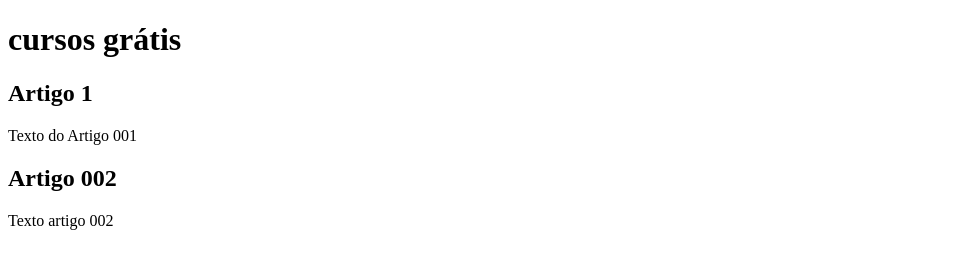
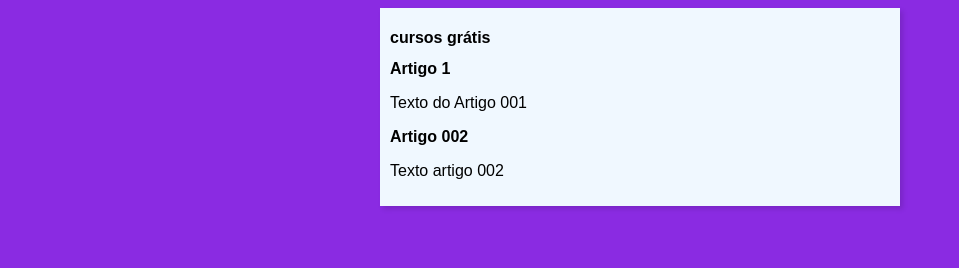
Before and after one commit to Gustavo-Zanlorenzi-Rutyna/projeto-site, a plain HTML site: page index.html in a window 1280 px wide. Shown: the whole page, without its empty margins (0-959 px from the left). Drawn offline with Linux system fonts and the light colour scheme.

Commit message:
iniciei o design

```diff
--- /dev/null
+++ b/estilos/style.css
@@ -0,0 +1,16 @@
+* {
+    font-family: Arial, Helvetica, sans-serif;
+    font-size: 16px;
+
+}
+body {
+    background-color: blueviolet;
+
+}
+main {
+    background-color: aliceblue;
+    width: 500px;
+    margin: auto;
+    padding: 10px;
+    box-shadow: 3px 3px 5px rgba(0, 0, 0, 0.13);
+}
--- a/index.html
+++ b/index.html
@@ -4,6 +4,7 @@
     <meta charset="UTF-8">
     <meta name="viewport" content="width=device-width, initial-scale=1.0">
     <title>Título do Site</title>
+    <link rel="stylesheet" href="estilos/style.css">
 </head>
 <body>
     <main>
```
